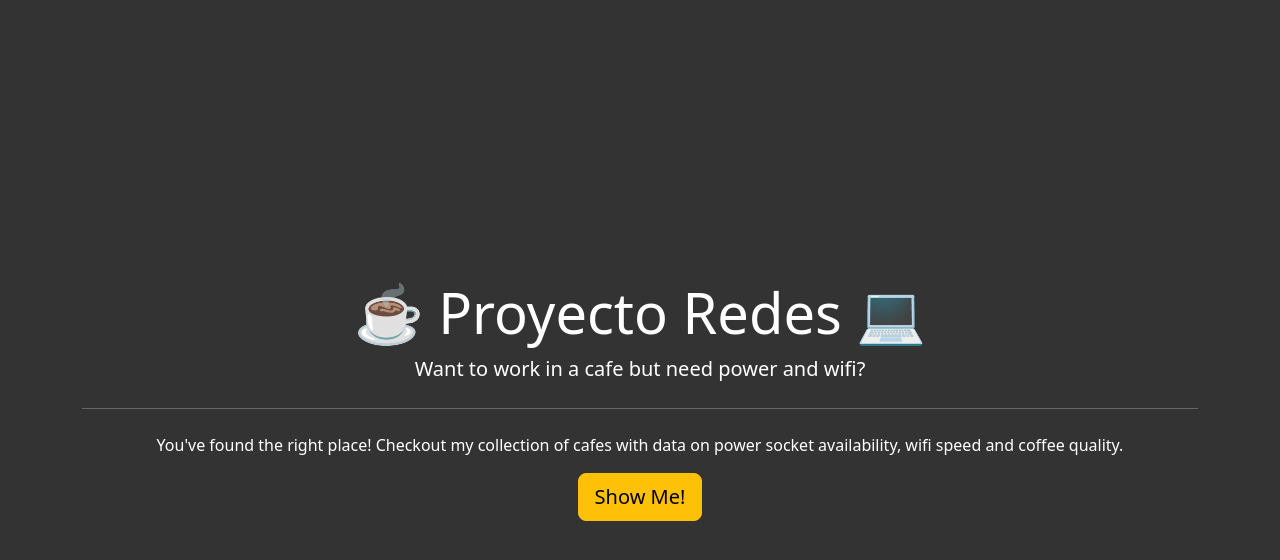
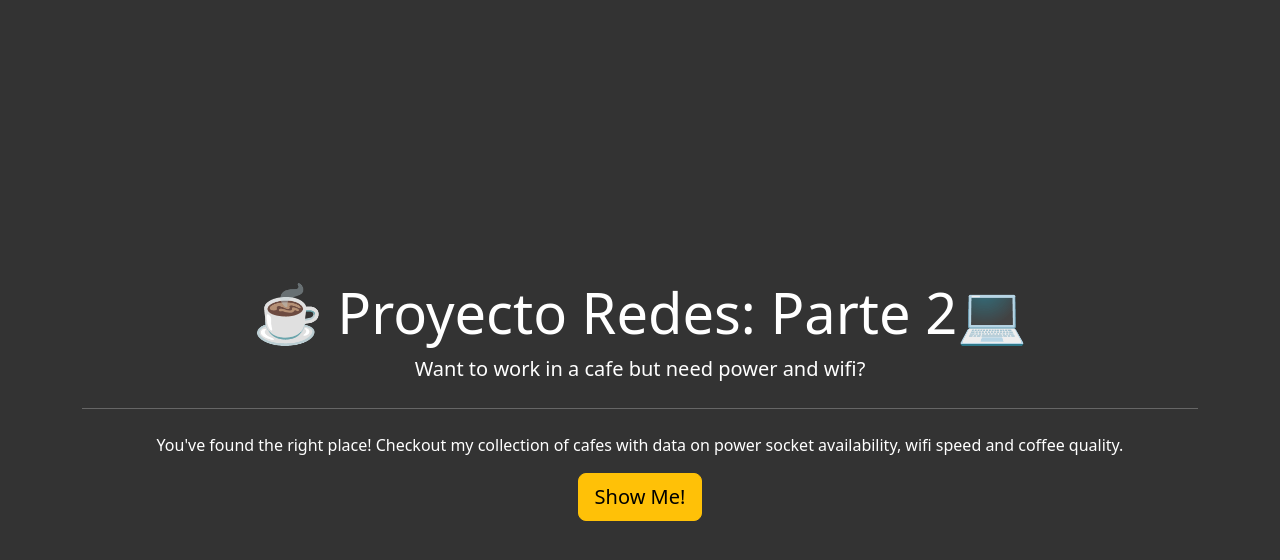
Before and after one commit to Dylalva/Project-CI-CD-Pipeline, a Flask app: page / in a window 1280 px wide. Shown: the top 560 px of the page. Run offline with Flask 3, Linux system fonts and the light colour scheme; some libraries are stand-ins or nearby versions.

Commit message:
Update index.html

```diff
--- a/templates/index.html
+++ b/templates/index.html
@@ -4,7 +4,7 @@
 {% block content %}
 <div class="jumbotron text-center">
   <div class="container">
-    <h1 class="display-4">☕️ Proyecto Redes 💻</h1>
+    <h1 class="display-4">☕️ Proyecto Redes: Parte 2💻</h1>
     <p class="lead">Want to work in a cafe but need power and wifi?</p>
     <hr class="my-4" />
     <p>
```
